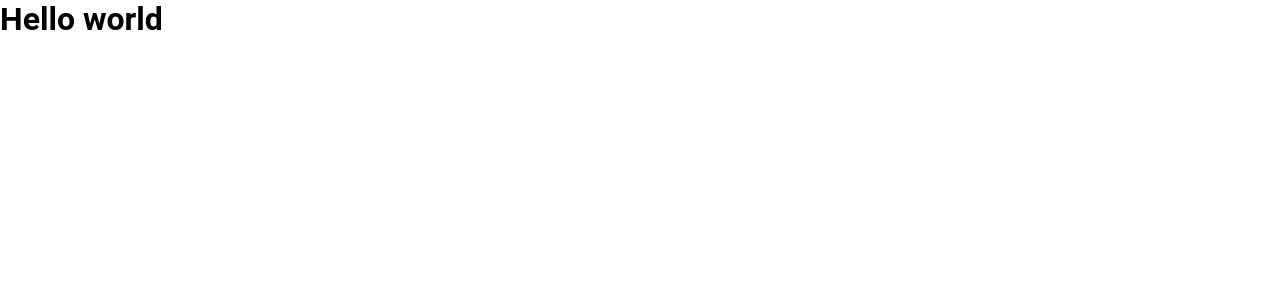
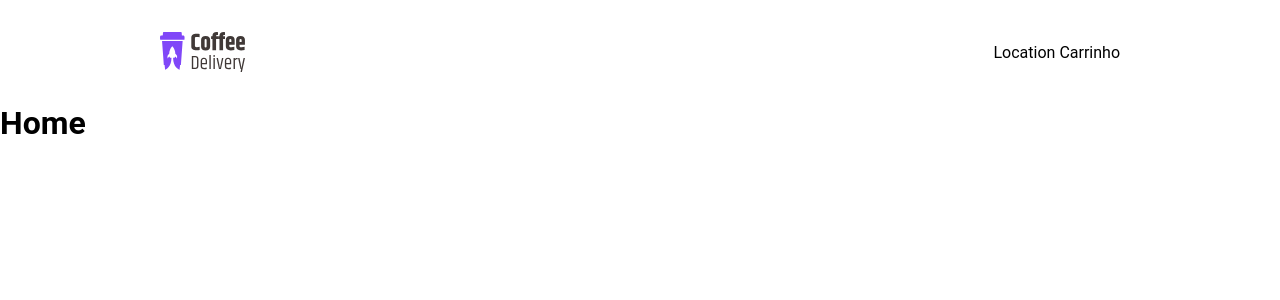
Before and after one commit to leticea/coffee-delivery, a React (Vite) app: page / in a window 1280 px wide. Shown: the top 300 px of the page. Built offline with nearby package versions, Linux system fonts and the light colour scheme.

Commit message:
feat(header): styling the header

```diff
--- a/src/App.tsx
+++ b/src/App.tsx
@@ -1,7 +1,6 @@
 import { ThemeProvider } from "styled-components";
 import { BrowserRouter } from "react-router-dom";
 
-import { Navbar } from "./components/Navbar";
 import { Router } from "./Router";
 import { GlobalStyle } from "./styles/global";
 import { defaultTheme } from "./styles/themes/default";
--- a/src/Router.tsx
+++ b/src/Router.tsx
@@ -1,4 +1,5 @@
 import { Routes, Route } from "react-router-dom";
+import { DefaultLayout } from "./layouts/DefaultLayout";
 import { Cart } from "./pages/Cart/Cart";
 import { Home } from "./pages/Home/Home";
 import { Success } from "./pages/Success/Success";
@@ -6,10 +7,11 @@ import { Success } from "./pages/Success/Success";
 export function Router() {
   return (
     <Routes>
-      <Route path="/" element={<Home />} />
-      <Route path="/cart" element={<Cart />} />
-      <Route path="/success" element={<Success />} />
-
+      <Route path="/" element={<DefaultLayout />}>
+        <Route path="/" element={<Home />} />
+        <Route path="/cart" element={<Cart />} />
+        <Route path="/success" element={<Success />} />
+      </Route>
     </Routes>
-  )
+  );
 }
--- a/src/components/Header/index.tsx
+++ b/src/components/Header/index.tsx
@@ -5,6 +5,8 @@ export function Header() {
   return (
     <HeaderContainer>
       <img src={logoPage} alt="" />
+      Location
+      Carrinho
     </HeaderContainer>
   );
 }
--- a/src/components/Header/styles.ts
+++ b/src/components/Header/styles.ts
@@ -1,3 +1,9 @@
 import styled from "styled-components";
 
-export const HeaderContainer = styled.header``;
+export const HeaderContainer = styled.header`
+  display: flex;
+  align-items: center;
+  justify-content: space-between;
+  padding: 32px 160px;
+  //gap: 820px;
+`;
--- a/src/layouts/DefaultLayout/index.tsx
+++ b/src/layouts/DefaultLayout/index.tsx
@@ -0,0 +1,11 @@
+import { Outlet } from "react-router-dom";
+import { Header } from "../../components/Header";
+
+export function DefaultLayout() {
+  return (
+    <div>
+      <Header />
+      <Outlet />
+    </div>
+  );
+}
--- a/src/pages/Home/Home.tsx
+++ b/src/pages/Home/Home.tsx
@@ -1,3 +1,3 @@
 export function Home() {
-  return <h1>Hello world</h1>
+  return <h1>Home</h1>
 }
```
Also changed, not shown: tsconfig.json (line endings or trailing spaces).
